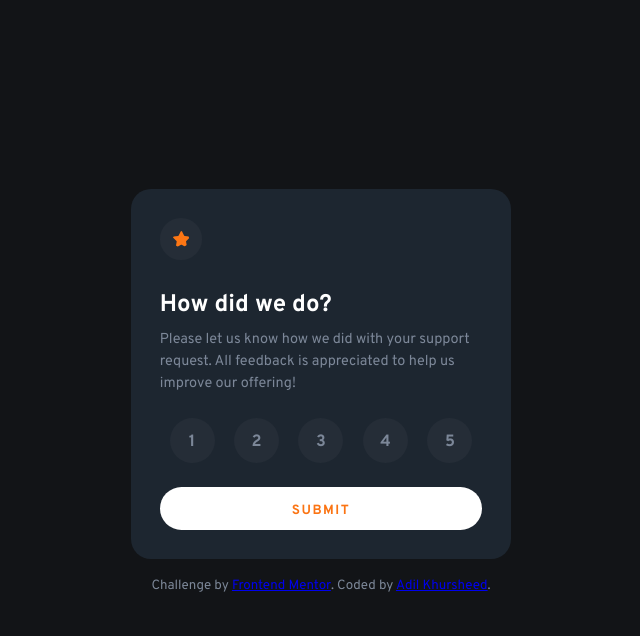
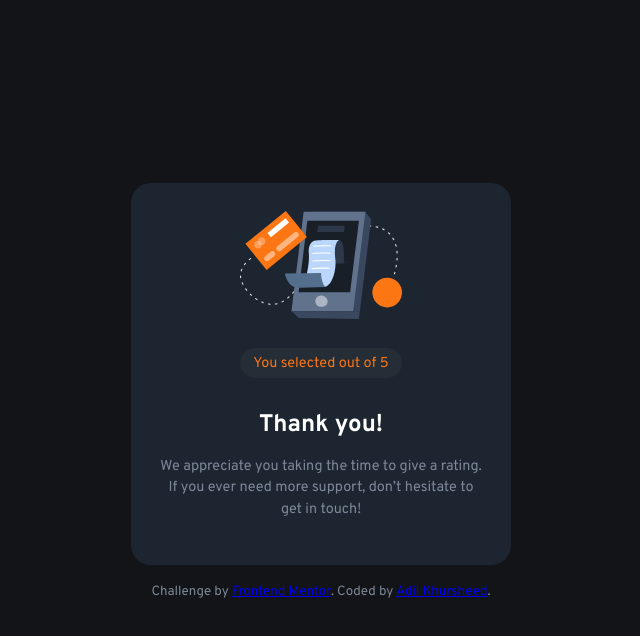
Before and after one commit to adil-khursheed/interactive-rating-component, a plain HTML site: page index.html in a window 1280 px wide. Both pictures are taken after a click on the button "SUBMIT". Shown: the whole page, without its empty margins (319-959 px from the left). Drawn offline with Linux system fonts and the light colour scheme.

Commit message:
Fifth commit

```diff
--- a/index.html
+++ b/index.html
@@ -9,7 +9,7 @@
     <link rel="stylesheet" href="styles.css">
 </head>
 <body>
-    <div class="container">
+    <div class="container main-container">
         <div class="star-icon">
             <img src="images/icon-star.svg" alt="">
         </div>
@@ -26,7 +26,7 @@
         <button type="submit" class="submit-btn" id="submit-btn">Submit</button>
     </div>
 
-    <div class="container hidden">
+    <div class="container hidden" id="thank-you-page">
         <div class="thanks-img">
             <img src="images/illustration-thank-you.svg" alt="">
         </div>
--- a/index.js
+++ b/index.js
@@ -0,0 +1,17 @@
+const btn = document.querySelectorAll(".btn");
+const submitBtn = document.getElementById("submit-btn");
+const rated = document.getElementById("rated");
+const thankYouPage = document.getElementById("thank-you-page");
+const mainContainer = document.querySelector(".main-container");
+
+
+submitBtn.addEventListener("click", () => {
+    thankYouPage.classList.remove("hidden");
+    mainContainer.style.display = "none";
+})
+
+btn.forEach((rate) => {
+    rate.addEventListener("click", () => {
+        rated.innerHTML = rate.innerHTML;
+    })
+})
--- a/styles.css
+++ b/styles.css
@@ -64,7 +64,7 @@ body{
 
 .rating-btn{
     display: flex;
-    justify-content: space-around;
+    justify-content: space-between;
     margin-bottom: 1.5rem;
 }
 
@@ -80,6 +80,7 @@ body{
     font-weight: 700;
     font-size: 1.025rem;
     cursor: pointer;
+    transition: 0.3s;
 }
 
 .btn:hover{
@@ -105,6 +106,7 @@ body{
     letter-spacing: 1.5px;
     font-weight: 700;
     cursor: pointer;
+    transition: 0.3s;
 }
 
 .submit-btn:hover,
```
